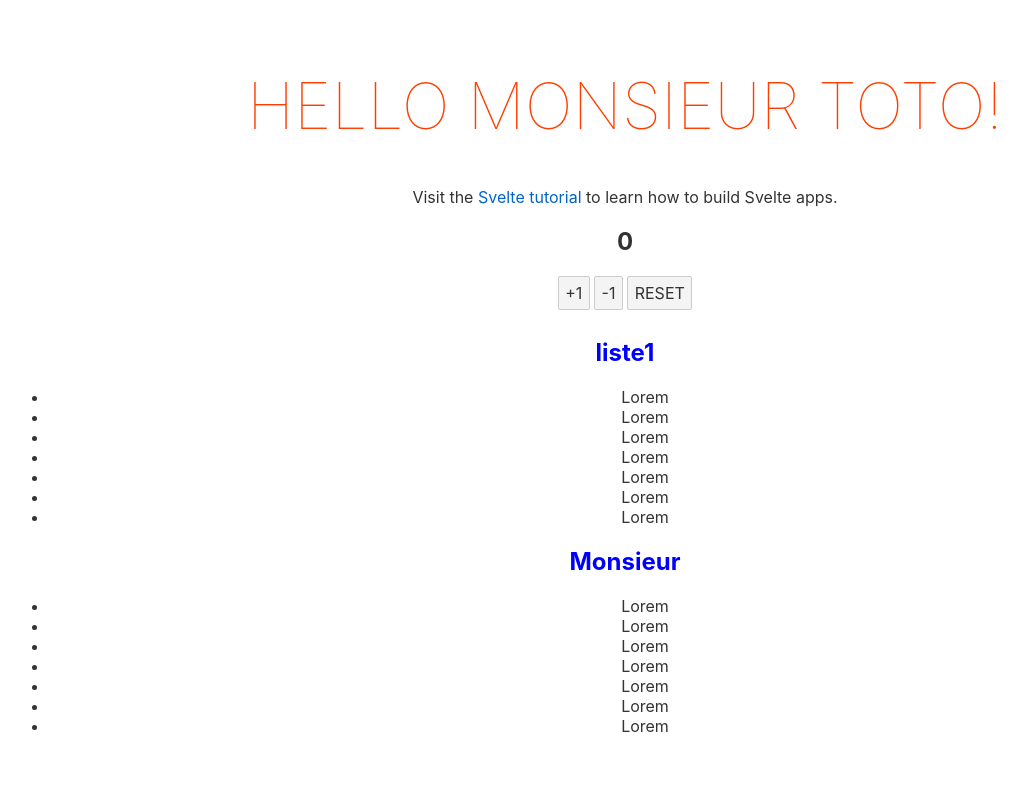
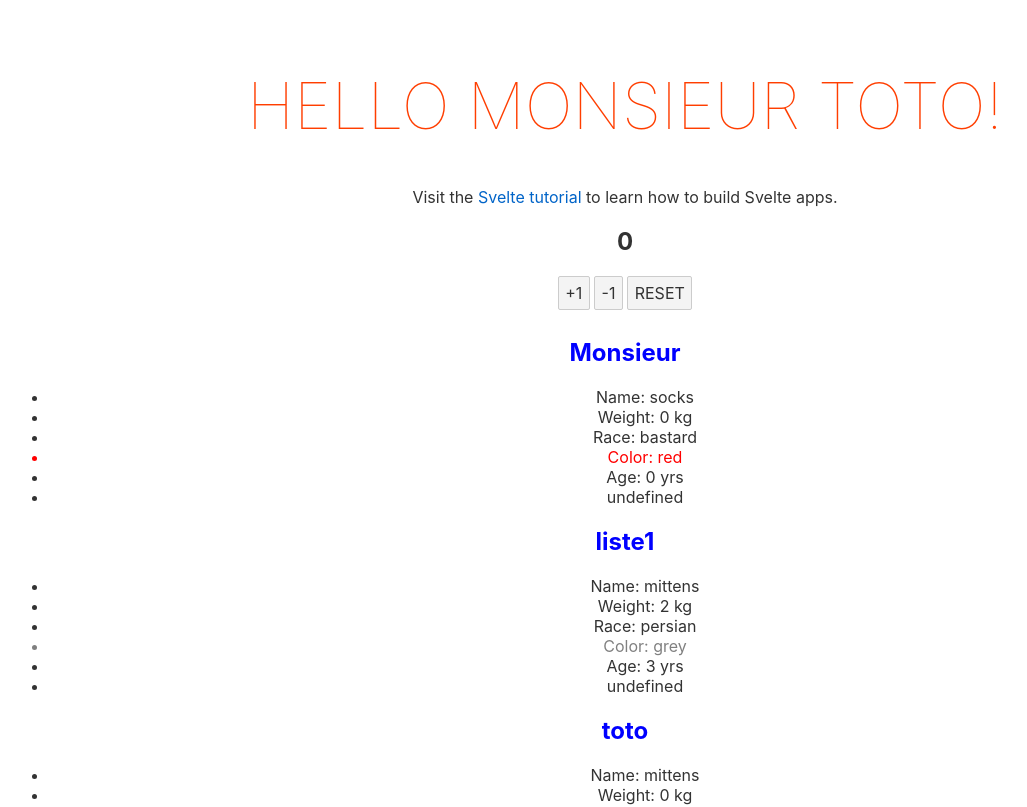
Before and after one commit to trevorius/SvelteDeAaZ-v1, a Svelte app: page / in a window 1280 px wide. Shown: the top 807 px of the page, without its empty margins (15-1042 px from the left). Built offline with nearby package versions, Linux system fonts and the light colour scheme.

Commit message:
props as an object and defult values

```diff
--- a/src/App.svelte
+++ b/src/App.svelte
@@ -12,6 +12,17 @@
   };
   const reset = () => {
     count = 0;
+  };
+
+  // list infos
+  let lorem =
+    'Lorem ipsum dolor sit amet consectetur adipisicing elit. Fugiat rem aliquid repellat excepturi provident earum delectus beatae dolores facilis maiores! Iusto fugit beatae est aut praesentium! Expedita similique numquam officia.';
+
+  let cat = {
+    weight: 2,
+    color: 'grey',
+    race: 'persian',
+    age: 3,
   };
 </script>
 
@@ -28,8 +39,13 @@
   <button on:click={decrement}> -1 </button>
   <button on:click={reset}> RESET </button>
 
-  <List1 title=" liste1" />
-  <List1 {title} />
+  <!-- prop can be defined in component -->
+  <List1 {title} name="socks" />
+  <List1 title=" liste1" {...cat} />
+  <!-- props can be made equal to local variables -->
+  <List1 title={name} />
+  <!-- props can be defined using shorthand if variable is the same nae as the prop -->
+  <List1 {title} {lorem} />
 </main>
 
 <style>
--- a/src/List1.svelte
+++ b/src/List1.svelte
@@ -1,16 +1,28 @@
 <script>
-  export let title;
+  let defaultCat = {
+    weight: 0,
+    color: 'red',
+    race: 'bastard',
+    age: 0,
+    name: 'mittens',
+  };
+  export let title = 'default';
+  export let lorem;
+  export let name = defaultCat.name;
+  export let weight = defaultCat.weight;
+  export let color = defaultCat.color;
+  export let race = defaultCat.race;
+  export let age = defaultCat.age;
 </script>
 
 <h2>{title}</h2>
 <ul>
-  <li>Lorem</li>
-  <li>Lorem</li>
-  <li>Lorem</li>
-  <li>Lorem</li>
-  <li>Lorem</li>
-  <li>Lorem</li>
-  <li>Lorem</li>
+  <li>Name: {name}</li>
+  <li>Weight: {weight} kg</li>
+  <li>Race: {race}</li>
+  <li style="color:{color};">Color: {color}</li>
+  <li>Age: {age} yrs</li>
+  <li>{lorem}</li>
 </ul>
 
 <style>
```
